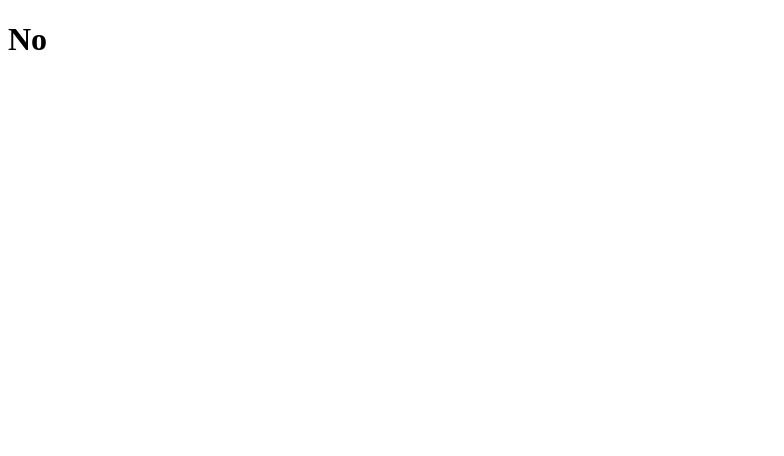
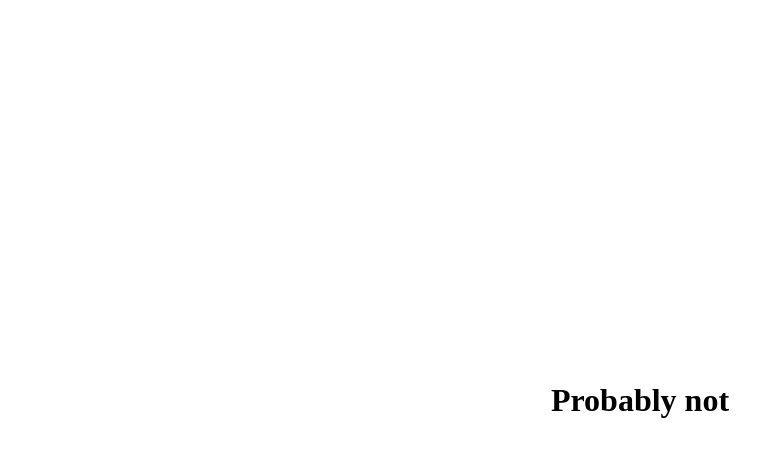
Before and after one commit to theonlyjohnny/is-it-safe-to, a Next.js app: page / in a window 1280 px wide. Shown: the top 456 px of the page, without its empty margins (0-784 px from the left). Built offline with nearby package versions, Linux system fonts and the light colour scheme.

Commit message:
added handling for a dynamic "query" path

```diff
--- a/package.json
+++ b/package.json
@@ -20,6 +20,7 @@
   "dependencies": {
     "next": "^9.3.0",
     "react": "^16.13.0",
-    "react-dom": "^16.13.0"
+    "react-dom": "^16.13.0",
+    "title": "^3.4.1"
   }
 }
--- a/pages/index.js
+++ b/pages/index.js
@@ -1,2 +1,22 @@
-import page from './no.js'
-export default page
+import Head from "next/head";
+export default function Index() {
+  return (
+    <div
+      style={{
+        position: "fixed",
+        top: 0,
+        left: 0,
+        bottom: 0,
+        right: 0,
+        display: "flex"
+      }}
+    >
+      <Head>
+        <title>Is it safe?</title>
+        <meta name="description" content="It probably is not safe."></meta>
+        <meta name="viewport" content="initial-scale=1.0, width=device-width" />
+      </Head>
+      <h1 style={{ margin: "auto" }}>Probably not</h1>
+    </div>
+  );
+}
--- a/pages/no.js
+++ /dev/null
@@ -1,7 +0,0 @@
-export default function Index() {
-  return (
-    <div>
-      <h1>No</h1>
-    </div>
-  );
-}
```
Also changed, not shown: pages/[query].js (added, +37 -0 lines), 2 other files (tests, documents, lock files or other folders).
